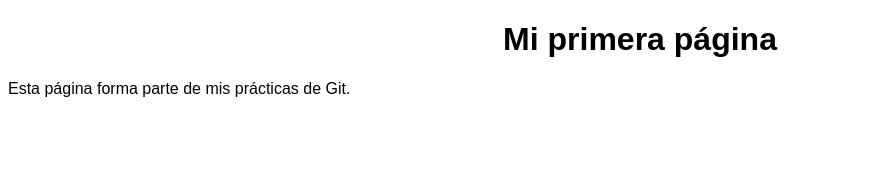
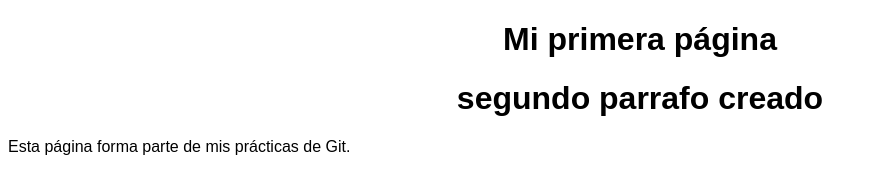
Before and after one commit to Goliath355/test-prueba, a plain HTML site: page web/index.html in a window 1280 px wide. Shown: the whole page, without its empty margins (0-876 px from the left). Drawn offline with Linux system fonts and the light colour scheme.

Commit message:
añado titulo y segundo parrafo a la web

```diff
--- a/web/index.html
+++ b/web/index.html
@@ -3,10 +3,11 @@
 <head>
 <link rel="stylesheet" href="estilos.css">
 <meta charset="UTF-8">
-<title>Mi web</title>
+<title>pagina web bonita</title>
 </head>
 <body>
 <h1>Mi primera página</h1>
+<h1>segundo parrafo creado </h1>
 <p>Esta página forma parte de mis prácticas de Git.</p>
 </body>
 </html>
```
